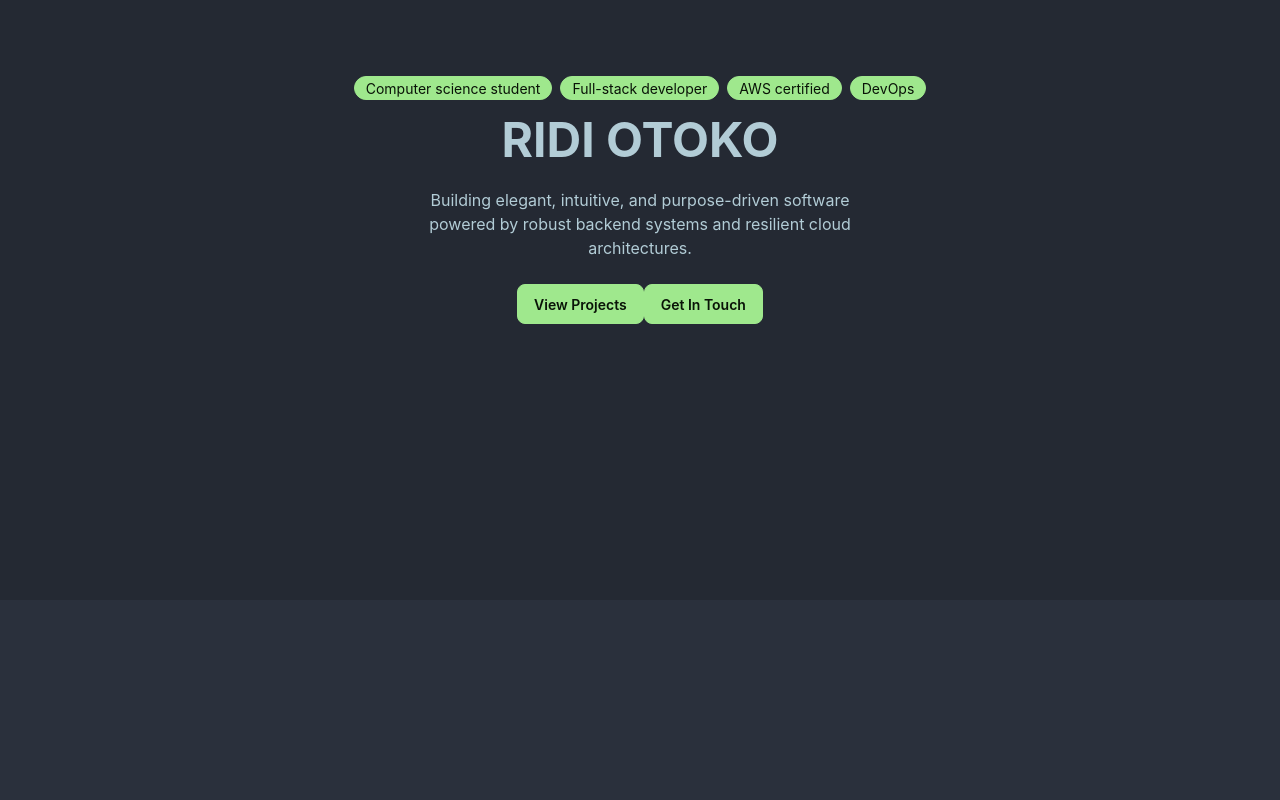
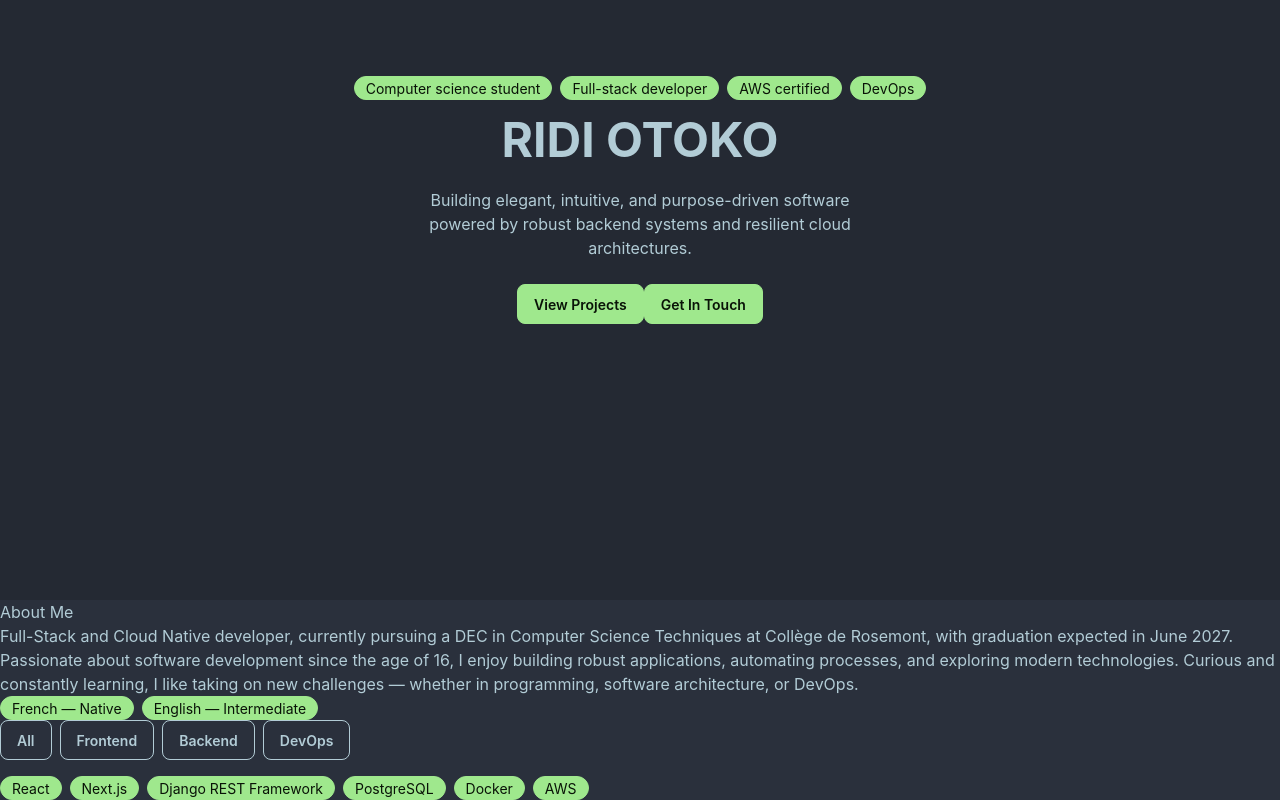
Before and after one commit to rdplus2015/r-portfolio, a React (Vite) app in the folder ui-app/: page / in a window 1280 px wide. Shown: the part 265-1065 px from the top of the page. Before the commit the page ends 865 px from the top, so only its background shows below. Built offline with nearby package versions, Linux system fonts and the light colour scheme.

Commit message:
feat(Skills.tsx, Experience.tsx) components added

```diff
--- /dev/null
+++ b/ui-app/src/components/layout/Experience.tsx
@@ -0,0 +1,74 @@
+interface ExperienceItem {
+  title: string
+  company: string
+  location: string
+  type: string
+  startDate: string
+  endDate: string
+  duration: string
+  description: string
+  technologies?: string[]
+}
+
+const EXPERIENCE_DATA: ExperienceItem[] = [
+  {
+    title: "Software Engineer",
+    company: "Shopify",
+    location: "Montreal, Canada",
+    type: "Internship",
+    startDate: "May 2025",
+    endDate: "August 2025",
+    duration: "4 months",
+    description:
+      "Secured an internship for Summer 2025, with the Streaming platform team (Data Streaming Infrastructure).",
+  },
+  {
+    title: "Software Developer",
+    company: "Concordia Security Centre",
+    location: "Montreal, Canada",
+    type: "Contract",
+    startDate: "October 2023",
+    endDate: "September 2024",
+    duration: "11 months and 6 days",
+    description:
+      "Built an Endpoint Detection & Response GUI using React, TypeScript, Axios, and Bootstrap, providing continuous endpoint monitoring and analytics for 300,000+ endpoints.",
+    technologies: ["TypeScript", "React", "Bootstrap"],
+  },
+]
+
+export function Experience() {
+  return (
+    <div>
+      {EXPERIENCE_DATA.map((exp) => (
+        <div key={exp.title + exp.company} className="card w-96 bg-base-100 shadow-sm">
+          <div className="card-body">
+            <h2 className="text-xl font-bold">{exp.title}</h2>
+
+            <div className="flex gap-2">
+              <span className="badge">{exp.company}</span>
+              <span className="badge">{exp.location}</span>
+              <span className="badge">{exp.type}</span>
+            </div>
+
+            <p>
+              {exp.startDate} - {exp.endDate}
+            </p>
+            <p>{exp.duration}</p>
+
+            <p>{exp.description}</p>
+
+            {exp.technologies && (
+              <div className="flex gap-2 mt-2">
+                {exp.technologies.map((tech) => (
+                  <span key={tech} className="badge badge-outline">
+                    {tech}
+                  </span>
+                ))}
+              </div>
+            )}
+          </div>
+        </div>
+      ))}
+    </div>
+  )
+}
--- /dev/null
+++ b/ui-app/src/components/layout/Skills.tsx
@@ -0,0 +1,32 @@
+import { Tag } from "./Tag"
+
+const CATEGORIES = ["All", "Frontend", "Backend", "DevOps"]
+
+const SKILLS = [
+  { name: "React", category: "Frontend" },
+  { name: "Next.js", category: "Frontend" },
+  { name: "Django REST Framework", category: "Backend" },
+  { name: "PostgreSQL", category: "Backend" },
+  { name: "Docker", category: "DevOps" },
+  { name: "AWS", category: "DevOps" },
+]
+
+export function Skills() {
+  return (
+    <div>
+      <div className="flex gap-2">
+        {CATEGORIES.map((category) => (
+          <button key={category} className="btn btn-outline">
+            {category}
+          </button>
+        ))}
+      </div>
+
+      <div className="flex flex-wrap gap-2 mt-4">
+        {SKILLS.map((skill) => (
+          <Tag key={skill.name} label={skill.name} />
+        ))}
+      </div>
+    </div>
+  )
+}
--- a/ui-app/src/pages/Home.tsx
+++ b/ui-app/src/pages/Home.tsx
@@ -1,11 +1,15 @@
 
+import { About } from "../components/layout/About"
 import { Hero } from "../components/layout/Hero"
+import { Skills } from "../components/layout/Skills"
 
 export function Home() {
 
     return (
         <main>
             <Hero/>
+            <About/>
+            <Skills/>
         </main>
     )
 }
```
